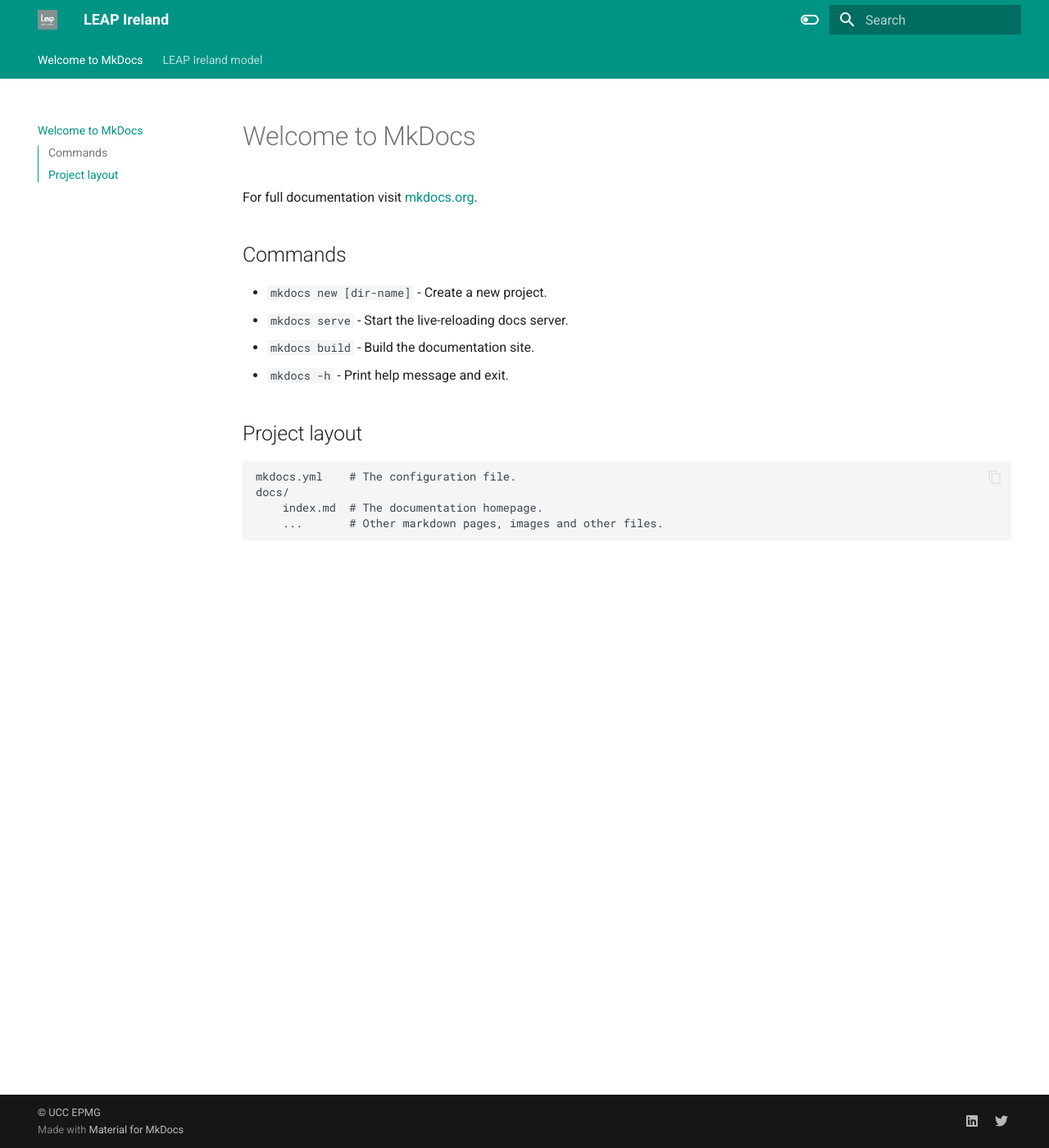
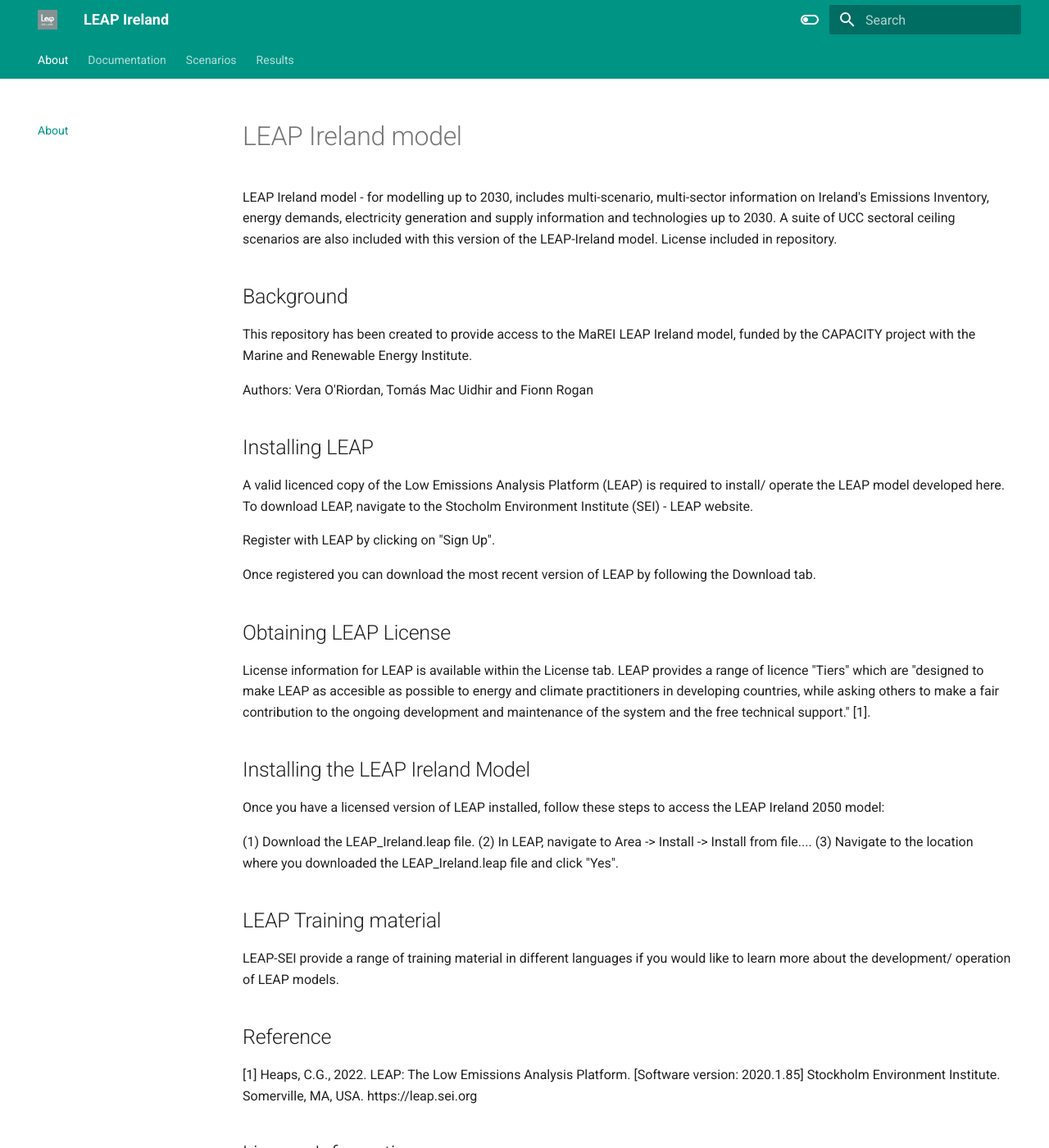
Before and after one commit to Tomas-Mac-Uidhir/mkdocs-template, an MkDocs documentation site: the page built from docs/index.md, in a window 1280 px wide and 1400 px high. Shown: the whole window at 82% size. Built offline with MkDocs 1.6.1 and Material for MkDocs 9.7.7, drawn with Linux system fonts in a browser that asks for light colours; old or Windows-style settings are respelled for this version of MkDocs; some of the changed text lies outside the part shown.

Commit message:
$adding new site structure and placeholder files

```diff
--- a/docs/index.md
+++ b/docs/index.md
@@ -1,17 +1,32 @@
-# Welcome to MkDocs
+# LEAP Ireland model
+LEAP Ireland model - for modelling up to 2030, includes multi-scenario, multi-sector information on Ireland's Emissions Inventory, energy demands, electricity generation and supply information and technologies up to 2030. A suite of UCC sectoral ceiling scenarios are also included with this version of the LEAP-Ireland model. License included in repository.
 
-For full documentation visit [mkdocs.org](https://www.mkdocs.org).
+<h2> Background </h2>
+This repository has been created to provide access to the MaREI LEAP Ireland model, funded by the CAPACITY project with the Marine and Renewable Energy Institute.
 
-## Commands
+Authors: Vera O'Riordan, Tomás Mac Uidhir and Fionn Rogan
 
-* `mkdocs new [dir-name]` - Create a new project.
-* `mkdocs serve` - Start the live-reloading docs server.
-* `mkdocs build` - Build the documentation site.
-* `mkdocs -h` - Print help message and exit.
+<h2> Installing LEAP </h2>
+A valid licenced copy of the Low Emissions Analysis Platform (LEAP) is required to install/ operate the LEAP model developed here. To download LEAP, navigate to the Stocholm Environment Institute (SEI) - LEAP website.
 
-## Project layout
+Register with LEAP by clicking on "Sign Up".
 
-    mkdocs.yml    # The configuration file.
-    docs/
-        index.md  # The documentation homepage.
-        ...       # Other markdown pages, images and other files.
+Once registered you can download the most recent version of LEAP by following the Download tab.
+
+<h2> Obtaining LEAP License </h2>
+License information for LEAP is available within the License tab. LEAP provides a range of licence "Tiers" which are "designed to make LEAP as accesible as possible to energy and climate practitioners in developing countries, while asking others to make a fair contribution to the ongoing development and maintenance of the system and the free technical support." [1].
+
+<h2> Installing the LEAP Ireland Model </h2>
+Once you have a licensed version of LEAP installed, follow these steps to access the LEAP Ireland 2050 model:
+
+(1) Download the LEAP_Ireland.leap file. (2) In LEAP, navigate to Area -> Install -> Install from file.... (3) Navigate to the location where you downloaded the LEAP_Ireland.leap file and click "Yes".
+
+<h2> LEAP Training material </h2>
+LEAP-SEI provide a range of training material in different languages if you would like to learn more about the development/ operation of LEAP models.
+
+<h2> Reference </h2>
+[1] Heaps, C.G., 2022. LEAP: The Low Emissions Analysis Platform. [Software version: 2020.1.85] Stockholm Environment Institute. Somerville, MA, USA. https://leap.sei.org
+
+ <h2> License Information </h2>
+
+<a rel="license" href="http://creativecommons.org/licenses/by-nc/4.0/"><img alt="Creative Commons License" style="border-width:0" src="https://i.creativecommons.org/l/by-nc/4.0/88x31.png" /></a><br />This work is licensed under a <a rel="license" href="http://creativecommons.org/licenses/by-nc/4.0/">Creative Commons Attribution-NonCommercial 4.0 International License</a>.
--- a/mkdocs.yml
+++ b/mkdocs.yml
@@ -35,5 +35,19 @@
     - icon: fontawesome/brands/twitter
       link: https://twitter.com/MossyMacUidhir
 
+nav:
+  - About: index.md
+  - Documentation: documentation.md
+  - Scenarios:
+        - Introduction: scenarios.md
+        - Reference: scenarios\scenarios_desc_ref.md
+        - Sectoral Emissions Ceiling: scenarios\scenarios_desc_sec.md
+  - Results:
+        - Introduction: results.md
+        - Reference: results\results_ref.md
+        - Sectoral Emissions Ceiling: results\results_sec.md
+
+
+
 copyright:
   "&copy UCC EPMG"
```
Also changed, not shown: docs/about.md (deleted, +0 -32 lines), docs/documentation.md (added, +1 -0 lines), docs/results.md (added, +5 -0 lines), docs/results/results_ref.md (added, +7 -0 lines), docs/results/results_sec.md (added, +7 -0 lines), docs/scenarios.md (added, +3 -0 lines), docs/scenarios/scenarios_desc_ref.md (added, +3 -0 lines), docs/scenarios/scenarios_desc_sec.md (added, +3 -0 lines), docs/assets/images/article_header.PNG (added).
